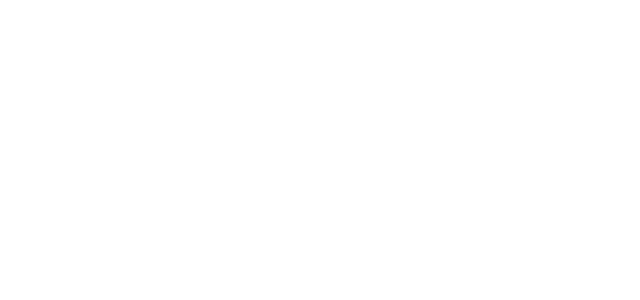
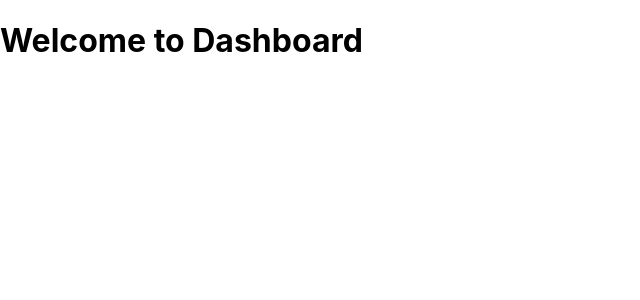
Before and after one commit to PratikTalaviya/TaskHub, a React (Create React App) app in the folder taskhub-frontend/: page /dashboard in a window 1280 px wide. Before the commit this address had no page. Shown: the top 300 px of the page, without its empty margins (0-640 px from the left). Built offline with nearby package versions, Linux system fonts and the light colour scheme.

Commit message:
Add Dashboard Component

```diff
--- a/taskhub-frontend/src/App.js
+++ b/taskhub-frontend/src/App.js
@@ -2,6 +2,7 @@
 import { BrowserRouter as Router, Routes, Route } from "react-router-dom";
 import LoginRegister from "./components/Auth/LoginRegister";
 import Home from "./components/Home";
+import Dashboard from "./components/Dashboard";
 
 function App() {
   return (
@@ -9,6 +10,7 @@
       <Routes>
         <Route path="/" element={<Home />} />
         <Route path="/login" element={<LoginRegister />} />
+        <Route path="/dashboard" element={<Dashboard />} />
       </Routes>
     </Router>
   );
--- a/taskhub-frontend/src/components/Auth/Login.jsx
+++ b/taskhub-frontend/src/components/Auth/Login.jsx
@@ -1,6 +1,7 @@
 import React, { useState } from "react";
 import axios from "axios";
 import toast from "react-hot-toast";
+import { Router } from "react-router-dom";
 
 function Login() {
   const [email, setEmail] = useState("");
@@ -14,6 +15,7 @@
       toast.success("Login Successful!!");
       setEmail("");
       setPassword("");
+      // Router.push("/dashboard");
     } catch (error) {
       console.error("Login failed:", error.response.data);
       toast.error(`Login Failed!! ${error.response.data.error}`);
@@ -44,7 +46,7 @@
         required
       />
       <button>Log in</button>
-      <button>Log in with Google</button>
+      {/* <button>Log in with Google</button> */}
     </form>
   );
 }
--- /dev/null
+++ b/taskhub-frontend/src/components/Dashboard.jsx
@@ -0,0 +1,9 @@
+import React from "react";
+
+export default function Dashboard() {
+  return (
+    <div>
+      <h1>Welcome to Dashboard</h1>
+    </div>
+  );
+}
```
